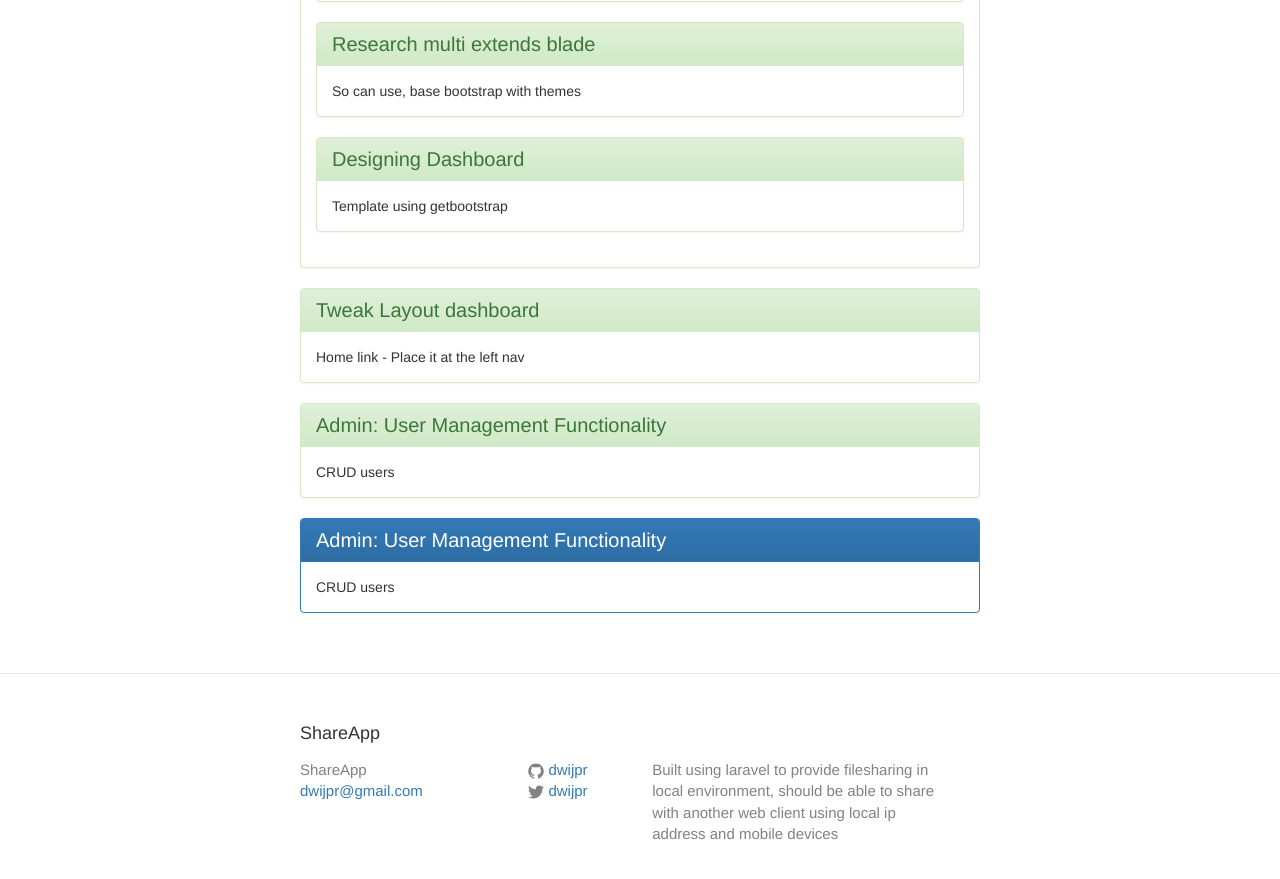
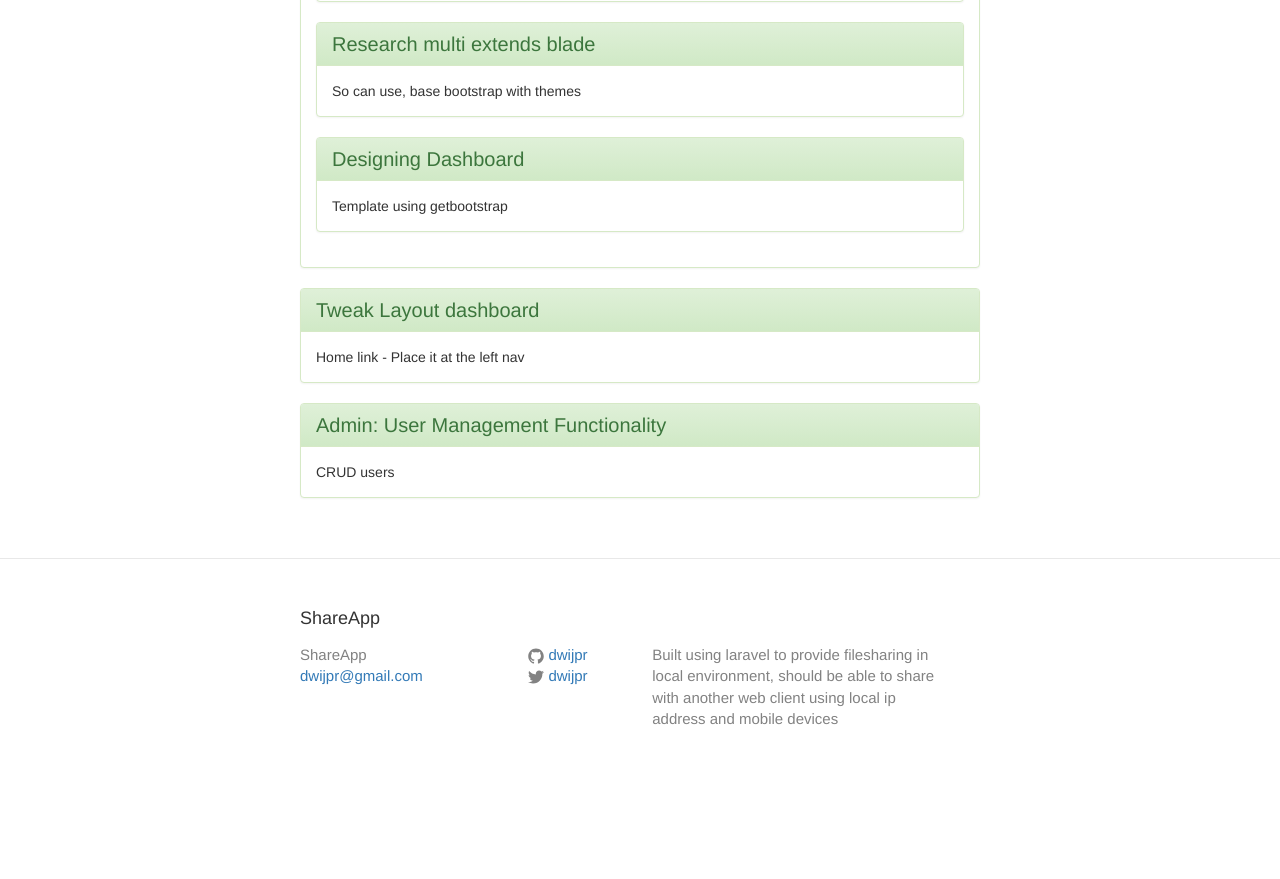
Before and after one commit to dwijpr/share-docs, a Jekyll site: the page built from _posts/2015-12-29-sprint-2-multi-type-user-login.markdown, in a window 1280 px wide and 900 px high, scrolled down 1271 px. Shown: the top 879 px of the window. Built offline with Jekyll 4.4.1, drawn with Linux system fonts in a browser that asks for light colours; nearby versions of some CDN libraries; Markdown is read by kramdown in place of the engine named in the settings; after the commit the page ends 2056 px from its top, so only the background shows below that.

Commit message:
Sprint 2 finish

```diff
--- a/_posts/2015-12-29-sprint-2-multi-type-user-login.markdown
+++ b/_posts/2015-12-29-sprint-2-multi-type-user-login.markdown
@@ -148,14 +148,3 @@ categories: version
         CRUD users
     </div>
 </div>
-
-<div class="panel panel-primary">
-    <div class="panel-heading">
-        <h4 class="panel-title">
-            Admin: User Management Functionality
-        </h4>
-    </div>
-    <div class="panel-body">
-        CRUD users
-    </div>
-</div>
```
